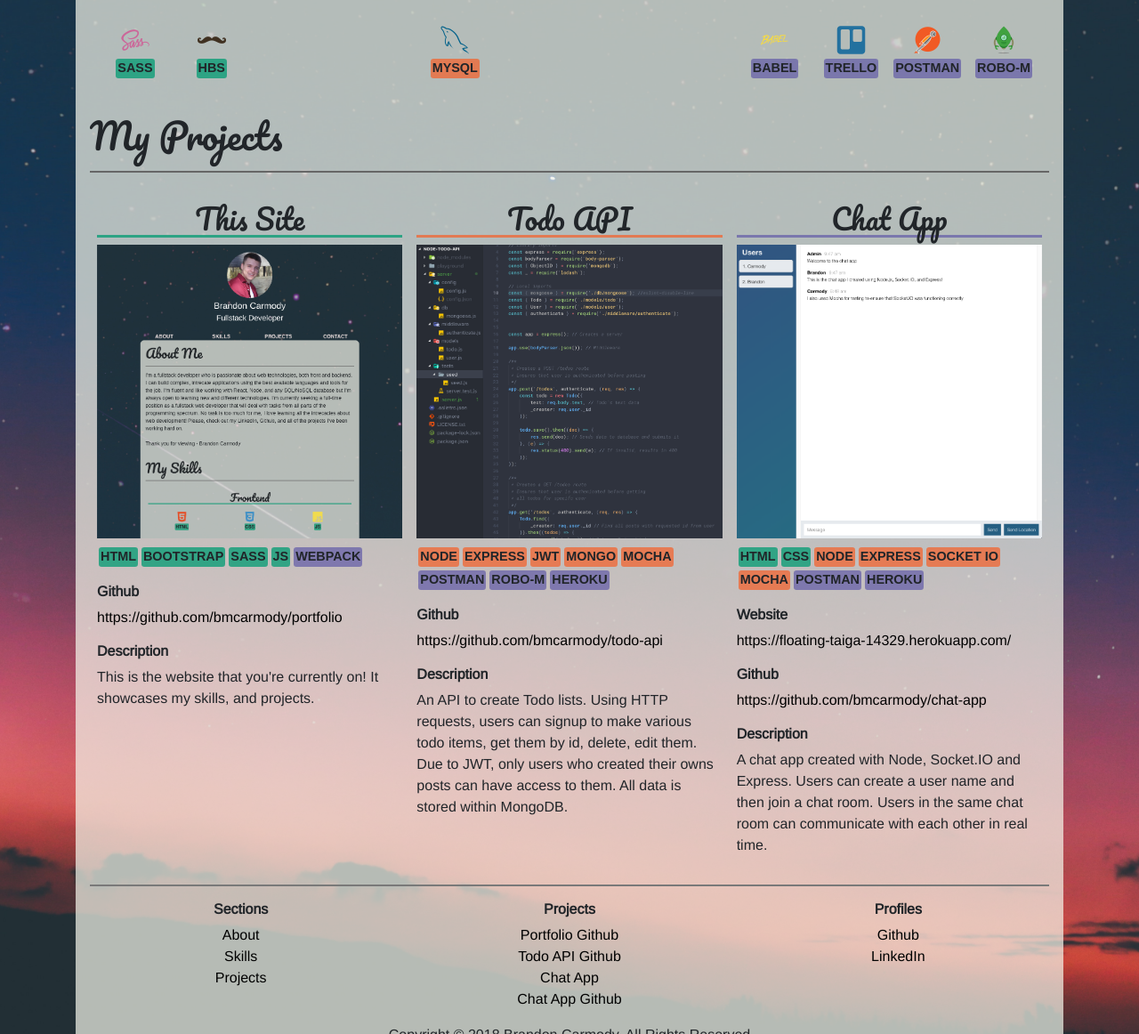
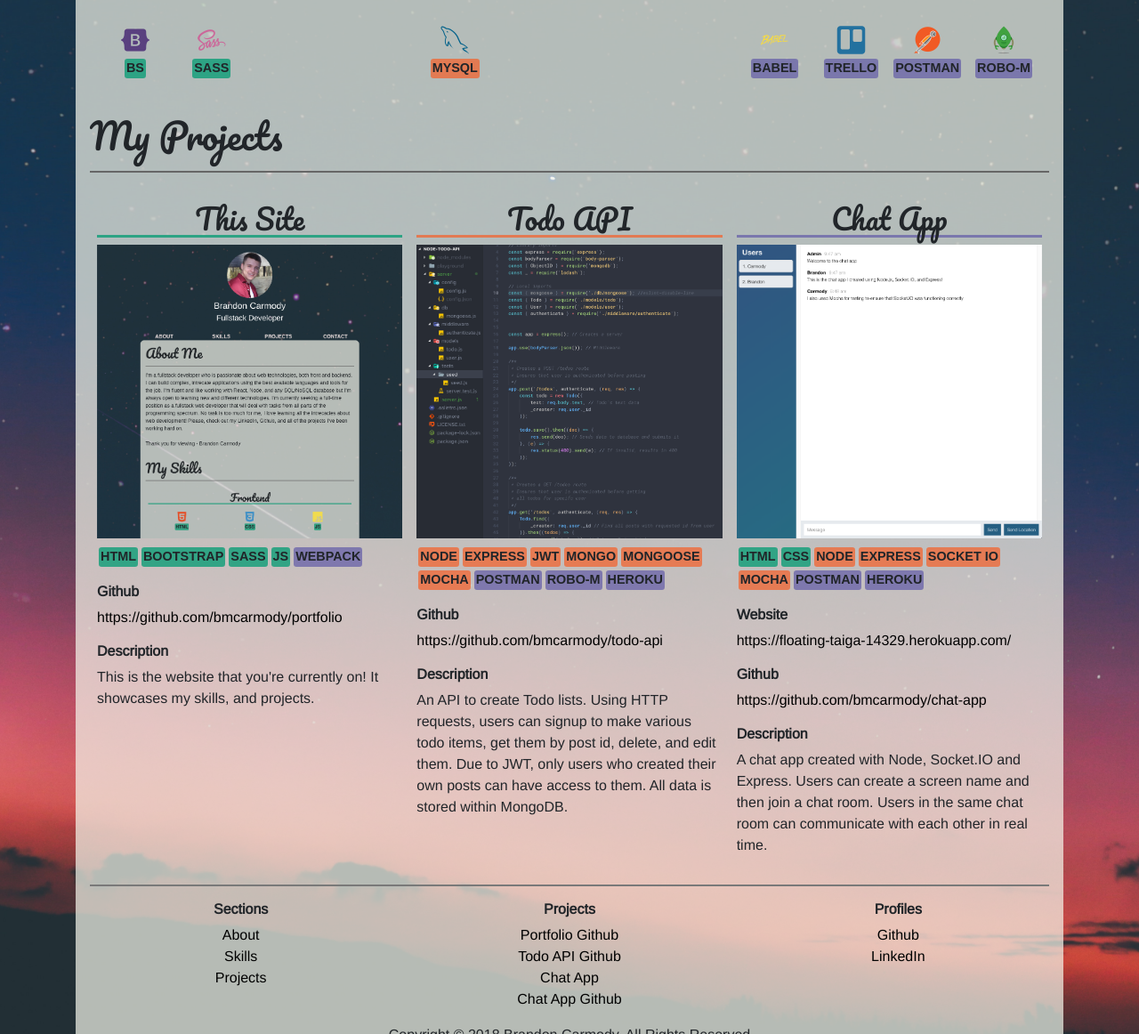
Before and after one commit to bmcarmody/old_portfolio_2018, a plain HTML site: page index.html in a window 1280 px wide. Shown: the part 811-1973 px from the top of the page at 89% size. Drawn offline with nearby package versions, Linux system fonts and the light colour scheme.

Commit message:
Changed site wording, added Bootstrap to skills

```diff
--- a/index.html
+++ b/index.html
@@ -18,7 +18,6 @@
                 <a href="https://github.com/bmcarmody/" target="_blank" class="social__icons"><i class="col-6 fa fa-github"></i></a>
                 <a href="https://www.linkedin.com/in/bmcarmody/" target="_blank" class="social__icons"><i class="col-6 fa fa-linkedin-square"></i></a>
             </div>
-            <!-- TODO - Adds social media plugs-->
         </header>
 
         <nav class="nav">
@@ -56,7 +55,7 @@
                         <p>
                             I'm a fullstack developer who is passionate about web technologies, both
                             front and backend. I can build complex, intrecate applications using the
-                            best avaliable languages and tools for the job. I'm fluent and like
+                            best avaliable languages and tools for the job. I'm fluent and enjoy
                             working with React, Node, and any SQL/NoSQL database but I'm always open to learning
                             new and different technologies. I'm currently seeking a full-time position as a
                             fullstack web developer that will deal with tasks from all parts of the programming spectrum.
@@ -94,12 +93,12 @@
                                         <div class="pill pill__skill pill--green">REACT</div>
                                     </div>
                                     <div class="col-xl-3 col-4 icon">
+                                        <i class="devicon-bootstrap-plain colored"></i>
+                                        <div class="pill pill__skill pill--green">BS</div>
+                                    </div>
+                                    <div class="col-xl-3 col-4 icon">
                                         <i class="devicon-sass-original colored"></i>
                                         <div class="pill pill__skill pill--green">SASS</div>
-                                    </div>
-                                    <div class="col-xl-3 col-4 icon">
-                                        <img src="6f2b30d430b1d7da988cef5a3e93931e.png" alt="handlebars icon">
-                                        <div class="pill pill__skill pill--green">HBS</div>
                                     </div>
                                 </div>
                             </div>
@@ -214,6 +213,7 @@
                                     <div class="pill pill__project pill--orange">EXPRESS</div>
                                     <div class="pill pill__project pill--orange">JWT</div>
                                     <div class="pill pill__project pill--orange">MONGO</div>
+                                    <div class="pill pill__project pill--orange">MONGOOSE</div>
                                     <div class="pill pill__project pill--orange">MOCHA</div>
                                     <div class="pill pill__project pill--purple">POSTMAN</div>
                                     <div class="pill pill__project pill--purple">ROBO-M</div>
@@ -225,7 +225,7 @@
                                 <h6><strong>Description</strong></h6>
                                 <p>
                                     An API to create Todo lists. Using HTTP requests, users can signup to make various todo items,
-                                    get them by id, delete, edit them. Due to JWT, only users who created their owns
+                                    get them by post id, delete, and edit them. Due to JWT, only users who created their own
                                     posts can have access to them. All data is stored within MongoDB.
                                 </p>
                             </div>
@@ -255,7 +255,7 @@
                                 <h6><strong>Description</strong></h6>
                                 <p>
                                     A chat app created with Node, Socket.IO and Express. Users can create
-                                    a user name and then join a chat room. Users in the same chat room can
+                                    a screen name and then join a chat room. Users in the same chat room can
                                     communicate with each other in real time.
                                 </p>
                             </div>
```
